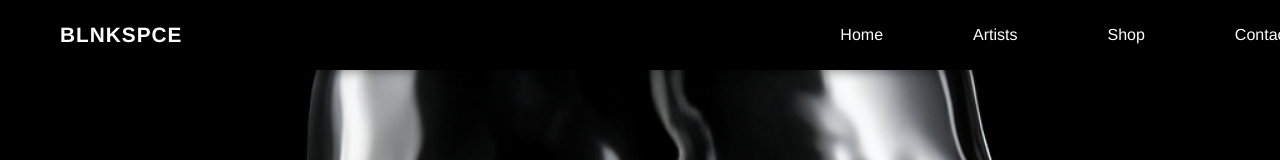
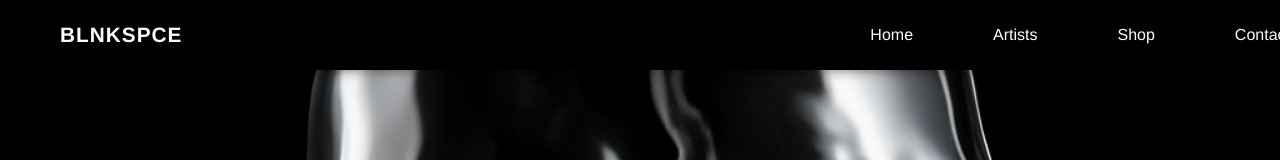
Before and after one commit to smithguitar081/website, a plain HTML site: page index.html in a window 1280 px wide. Shown: the top 160 px of the page. Drawn offline with Linux system fonts and the light colour scheme.

Commit message:
Update styles.css

```diff
--- a/styles.css
+++ b/styles.css
@@ -51,7 +51,7 @@ body {
   font-family: "Helvetica Neue", sans-serif;
   color: white;
   text-decoration: none;
-  margin-left: 40px;
+  margin-left: 30px;
   margin-right: 50px;
   gap: 1px
   font-size: 1rem;
```
